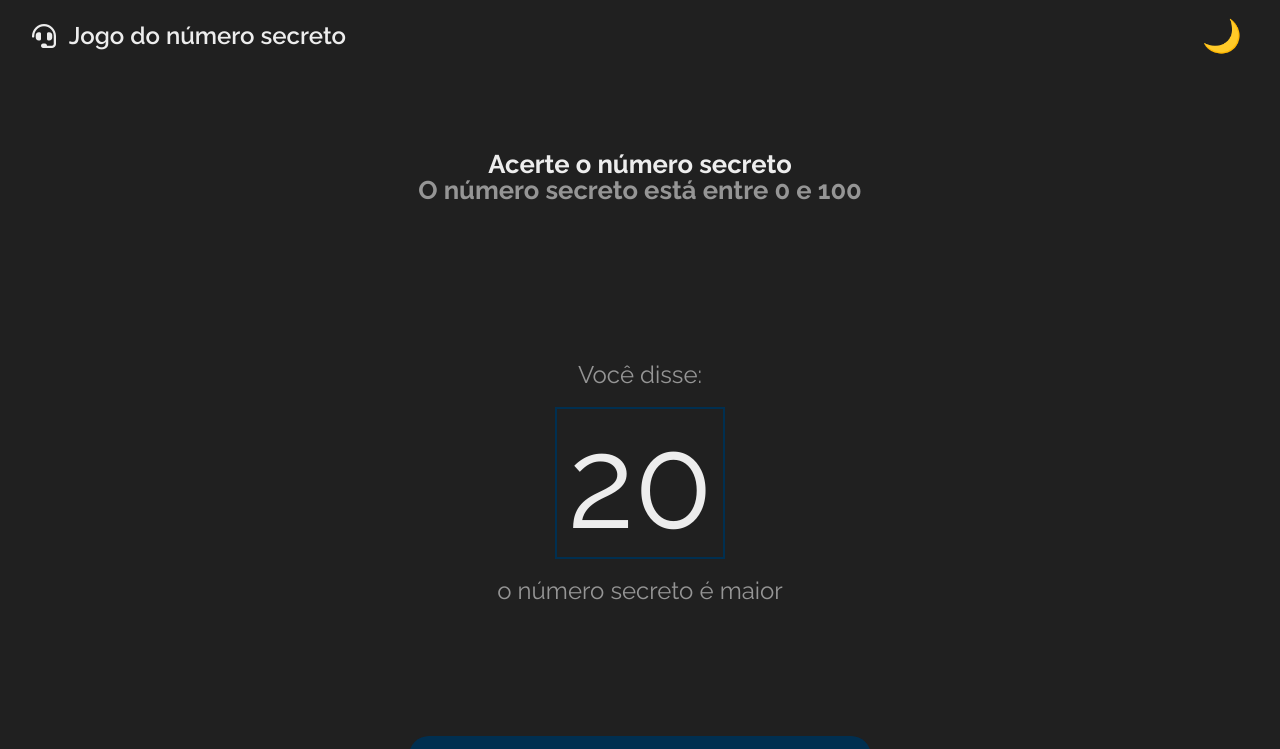
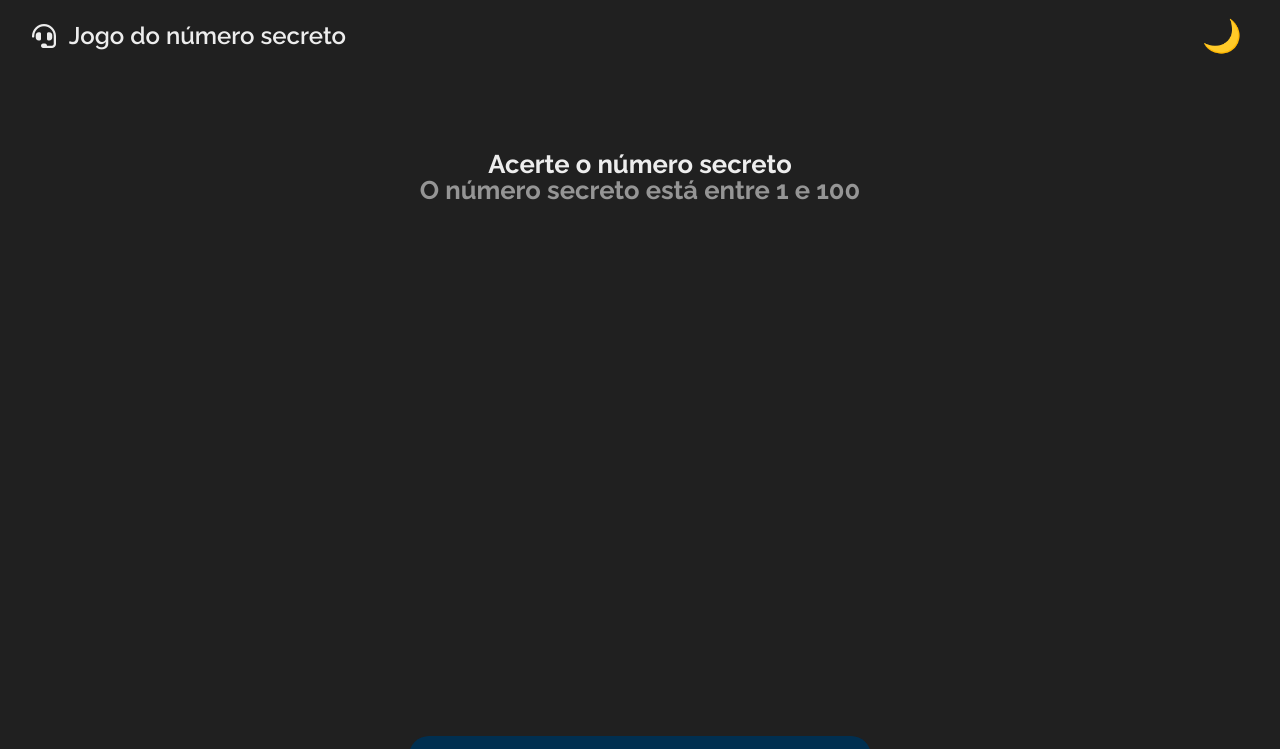
Before and after one commit to gabriel04alves/num-secreto-js, a plain HTML site: page src/index.html in a window 1280 px wide. Shown: the top 749 px of the page. Drawn offline with nearby package versions, Linux system fonts and the light colour scheme; a web font is replaced by a local one.

Commit message:
feat: sorteando número aleatório

```diff
--- a/src/assets/css/app-main.css
+++ b/src/assets/css/app-main.css
@@ -18,7 +18,7 @@
     color: var(--font-color-second);
 }
 
-.mensagem {
+.message {
     font-size: 1.4rem;
     margin-top: 5vh;
     color: var(--font-color-second);
@@ -41,7 +41,7 @@
         font-size: 1.6rem;
         padding: 5rem 0;
     }
-    .mensagem {
+    .message {
         font-size: 1.5rem;
         margin-top: 10rem;
     }
--- a/src/index.html
+++ b/src/index.html
@@ -8,7 +8,8 @@
     <link rel="stylesheet" href="https://cdnjs.cloudflare.com/ajax/libs/font-awesome/5.15.4/css/all.min.css">
     <link href="https://cdn.jsdelivr.net/npm/aos@2.3.4/dist/aos.css" rel="stylesheet">
     <link rel="stylesheet" href="https://cdnjs.cloudflare.com/ajax/libs/font-awesome/5.15.4/css/all.min.css">
-    <script src="./js/index.js" defer></script>
+    <script src="./js/changeTheme.js" defer></script>
+    <script src="./js/drawNumber.js" defer></script>
     <title>Jogo do número secreto</title>
   </head>
   <body>
@@ -24,11 +25,11 @@
 
     <div class="container-app-main">
       <h2>Acerte o número secreto</h2>
-      <h3>O número secreto está entre <span id="menor-valor">0</span> e <span id="maior-valor">100</span></h3>
-      <div id="chute" class="mensagem">
-          <div>Você disse:</div>
+      <h3>O número secreto está entre <span id="lower-value">0</span> e <span id="highest-value">100</span></h3>
+      <div id="shoot" class="message">
+          <!-- <div>Você disse:</div>
           <span class="box">20</span>
-          <div>o número secreto é maior </div>
+          <div>o número secreto é maior </div> -->
       </div>
     </div>
 
--- /dev/null
+++ b/src/js/drawNumber.js
@@ -0,0 +1,17 @@
+const elementLowerValue = document.getElementById('lower-value')
+const elementHighestValue = document.getElementById('highest-value')
+
+const lowerValue = 1
+const highestValue = 100
+
+elementLowerValue.innerHTML = lowerValue
+elementHighestValue.innerHTML = highestValue
+
+
+function generateRandomNumber() {
+    return parseInt(Math.random() * highestValue + 1)
+}
+
+const secretNumber = generateRandomNumber()
+
+console.log(`Número secreto: ${secretNumber}` )
```
